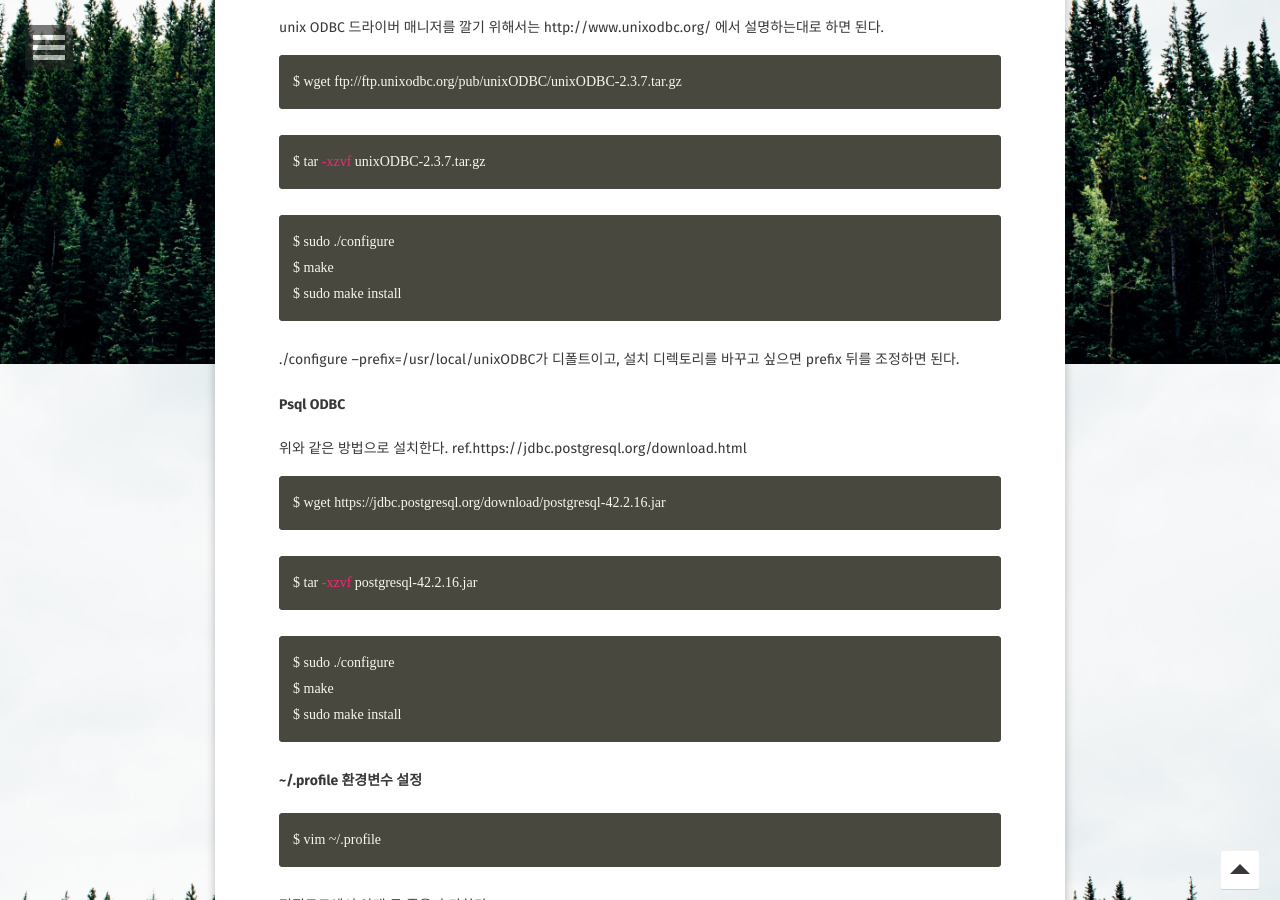
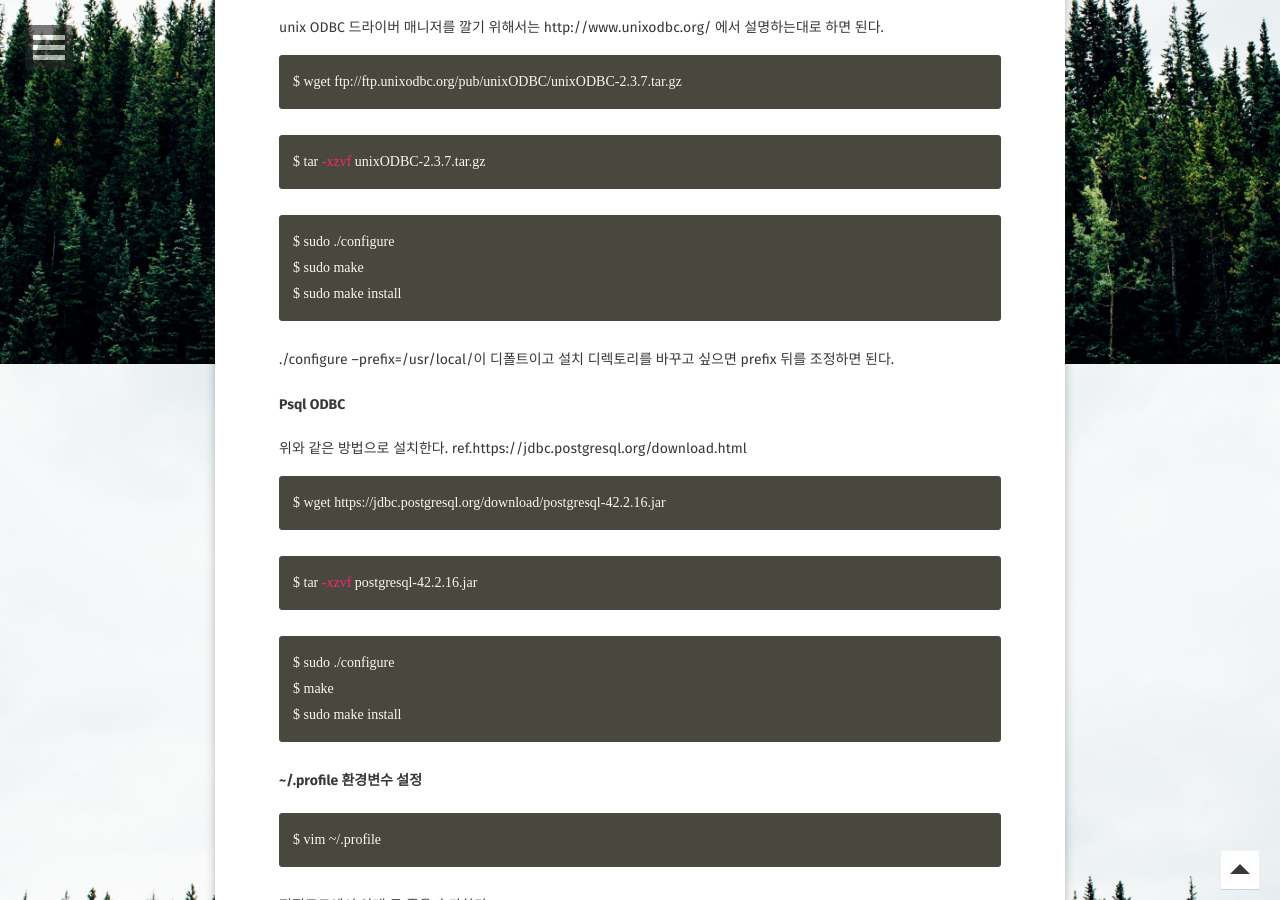
Before and after one commit to wey709/wey709.github.io, a Jekyll site: the page built from _posts/2020-08-25-psql-odbc-ubuntu.md, in a window 1280 px wide and 900 px high, scrolled down 536 px. Built offline with Jekyll 4.4.1, drawn with Linux system fonts in a browser that asks for light colours; some web fonts are replaced; comment, search, counter and statistics services are not loaded.

Commit message:
Update 2020-08-25-psql-odbc-ubuntu.md

````diff
--- a/_posts/2020-08-25-psql-odbc-ubuntu.md
+++ b/_posts/2020-08-25-psql-odbc-ubuntu.md
@@ -24,10 +24,10 @@ $ tar -xzvf unixODBC-2.3.7.tar.gz
 
 ```shell
 $ sudo ./configure
-$ make
+$ sudo make
 $ sudo make install
 ```
-./configure --prefix=/usr/local/unixODBC가 디폴트이고, 설치 디렉토리를 바꾸고 싶으면 prefix 뒤를 조정하면 된다.
+./configure --prefix=/usr/local/이 디폴트이고 설치 디렉토리를 바꾸고 싶으면 prefix 뒤를 조정하면 된다.
 
 
 
````
